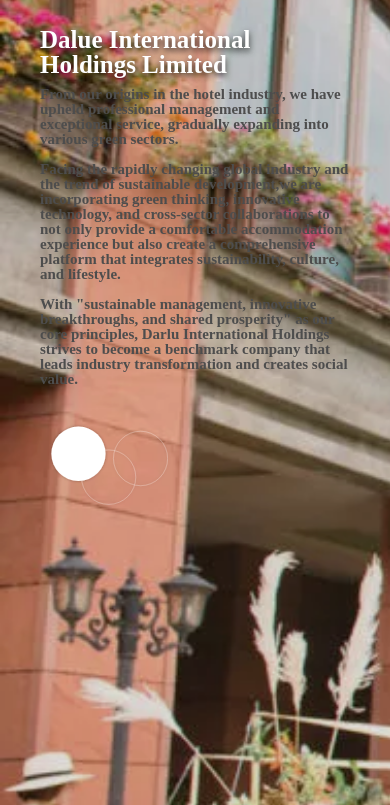
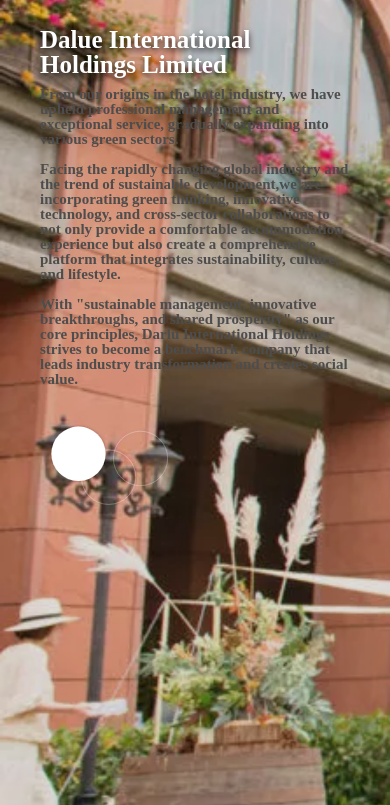
Before and after one commit to vmixp7/eikiy, a plain HTML site: page frond_end/en_index.html in a window 390 px wide. Shown: the part 265-1070 px from the top of the page. Drawn offline with nearby package versions, Linux system fonts and the light colour scheme.

Commit message:
remove media css

```diff
--- a/frond_end/css/style.css
+++ b/frond_end/css/style.css
@@ -762,7 +762,8 @@
 }
 
 .for-en .dalue-container .main-cover {
-  height: 1200px;
+  height: auto;
+  min-height: 1200px;
 }
 
 .banner_foot {
@@ -826,7 +827,8 @@
 
 @media all and (max-width: 1200px) {
   .for-en .dalue-container .main-cover {
-    height: 1400px;
+    height: auto;
+    min-height: 1400px;
   }
 
   .dalue-container .main-cover {
@@ -1025,7 +1027,8 @@
 
 @media all and (max-width: 720px) {
   .for-en .dalue-container .main-cover {
-    height: 1500px;
+    height: auto;
+    min-height: 1500px;
   }
 
   .dalue-container .service .photo {
@@ -1766,7 +1769,8 @@
 
 @media (max-width: 650px) {
   .for-en .dalue-container .main-cover {
-    height: 1500px;
+    height: auto;
+    min-height: 1500px;
   }
 
   .for-en .dalue-container .main-cover h1.main-title {
@@ -1800,7 +1804,8 @@
   }
 
   .for-en .dalue-container .main-cover {
-    height: 1400px;
+    height: auto;
+    min-height: 1400px;
   }
 
   .dalue-container .main-cover .img-circle img {
@@ -1855,18 +1860,6 @@
   }
 }
 
-@media (max-width: 470px) {
-  .for-en .dalue-container .main-cover {
-    height: 1500px;
-  }
-}
-
-@media (max-width: 450px) {
-  .for-en .dalue-container .main-cover {
-    height: 1600px;
-  }
-}
-
 @media (max-width: 430px) {
   .dalue-container .main-cover .img-circle img {
     max-width: 50%;
@@ -1876,9 +1869,6 @@
 }
 
 @media (max-width: 415px) {
-  .for-en .dalue-container .main-cover {
-    height: 1650px;
-  }
 
   .for-en .dalue-container .main-cover h1.main-title {
     font-size: 30px;
@@ -1893,16 +1883,3 @@
     top: 0px;
   }
 }
-
-
-@media (max-width: 380px) {
-  .for-en .dalue-container .main-cover {
-    height: 1900px;
-  }
-}
-
-@media (max-width: 360px) {
-  .for-en .dalue-container .main-cover {
-    height: 2000px;
-  }
-}
```
